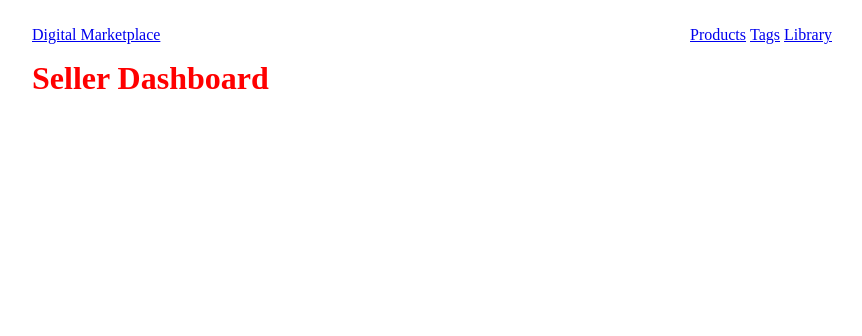
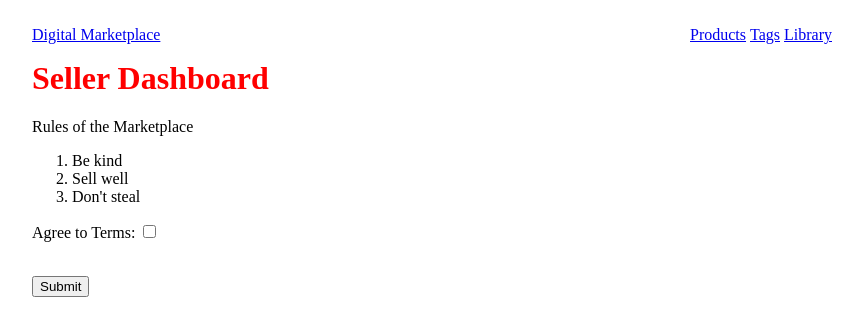
Before and after one commit to codingforentrepreneurs/digital-marketplace, a Django app: template src/templates/sellers/dashboard.html in a window 1280 px wide. Shown: the top 336 px of the page, without its empty margins (208-1070 px from the left). Run offline with Django 3.2, Linux system fonts and the light colour scheme; the template is opened without the code that fills it: values that come from a table or form of the project are taken from there, others are empty; parts of the project's set-up code (start-up, migrations or seed data) failed here and were passed over; some libraries are stand-ins or nearby versions.

Commit message:
75 - New Seller Form

```diff
--- /dev/null
+++ b/src/sellers/forms.py
@@ -0,0 +1,5 @@
+from django import forms
+
+
+class NewSellerForm(forms.Form):
+	agree = forms.BooleanField(label='Agree to Terms', widget=forms.CheckboxInput)
--- a/src/templates/sellers/dashboard.html
+++ b/src/templates/sellers/dashboard.html
@@ -3,4 +3,23 @@
 {% block content %}
 <h1>Seller Dashboard</h1>
 
+Rules of the Marketplace
+
+<form method='POST' action=''> {% csrf_token %}
+	<ol>
+		<li>
+			Be kind
+		</li>
+		<li>
+			Sell well
+		</li>
+		<li>
+			Don't steal
+		</li>
+	</ol>
+{{ form.as_p }}
+<br/>
+<input type='submit'/>
+</form>
+
 {% endblock %}
```
Also changed, not shown: src/sellers/views.py (+14 -2 lines).
